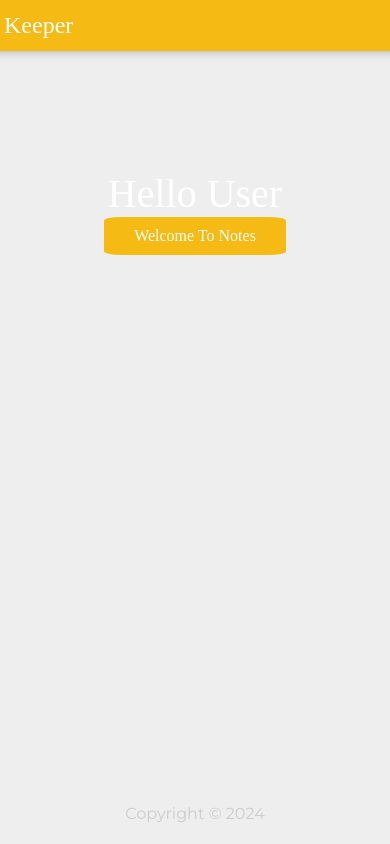
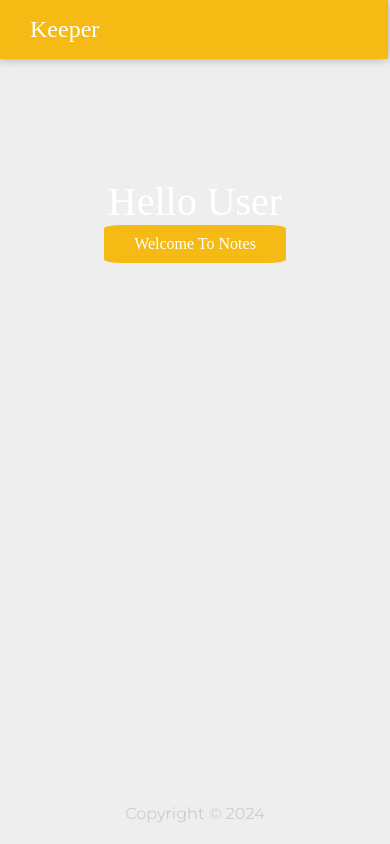
Before and after one commit to ricoace10/Keeper-App-, a React (Vite) app: page / in a window 390 px wide. Built offline with nearby package versions, Linux system fonts and the light colour scheme; a web font is replaced by a local one.

Commit message:
Final Adjustments

```diff
--- a/public/styles.css
+++ b/public/styles.css
@@ -8,7 +8,7 @@ html {
 }
 body {
   background: #eee;
-  padding: 0 0 0 0;
+  padding: 0;
   position: relative;
   min-height: 100vh;
   overflow-x: hidden;
@@ -18,7 +18,6 @@ body {
 header {
   background-color: #f5ba13;
   margin: auto -20px;
-  outline-width: 100%;
   padding: 16px 32px;
   box-shadow: 0 0 10px 0 rgba(0, 0, 0, 0.3);
 }
@@ -134,28 +133,37 @@ form textarea {
 
 /* Media Queries for Responsive Design */
 
-@media only screen and (max-width: 768px) {
+@media only screen and (max-width: 895px) {
   body {
-    overflow-x: hidden; /* Hide horizontal scrollbar */
+    overflow-x: hidden;
+    overflow-y: hidden;
   }
 
   header {
-    padding: 12px 24px; /* Adjust padding for smaller screens */
+    padding: 16px 32px;
+    overflow-y: hidden;
+    overflow-x: hidden;
+    max-width: 100%;
+    margin: auto -2px;
   }
   form {
-    width: 90%; /* Adjust width for smaller screens */
+    width: 50%;
   }
 }
 
 @media only screen and (max-width: 480px) {
   body {
-    overflow-y: hidden; /* Hide vertical scrollbar */
+    overflow-y: hidden;
+    overflow-x: hidden;
   }
 
   header h1 {
-    font-size: 24px; /* Adjust font size for smaller screens */
+    font-size: 24px;
+    overflow-y: hidden;
+    overflow-x: hidden;
+    max-width: 100%;
   }
   form {
-    width: 95%; /* Adjust width for even smaller screens */
+    width: 95%;
   }
 }
```
